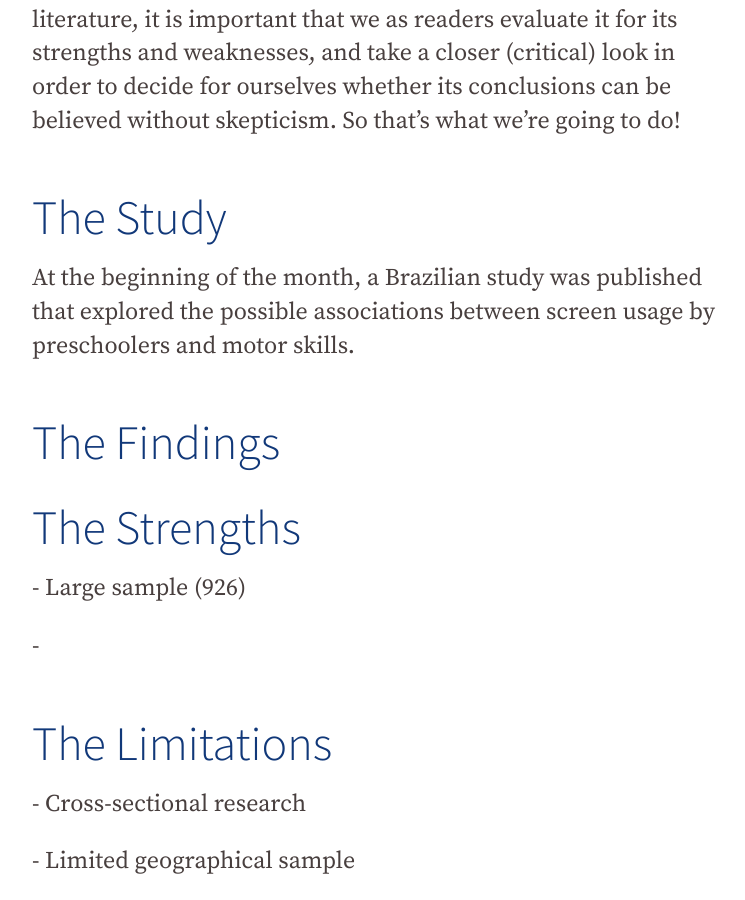
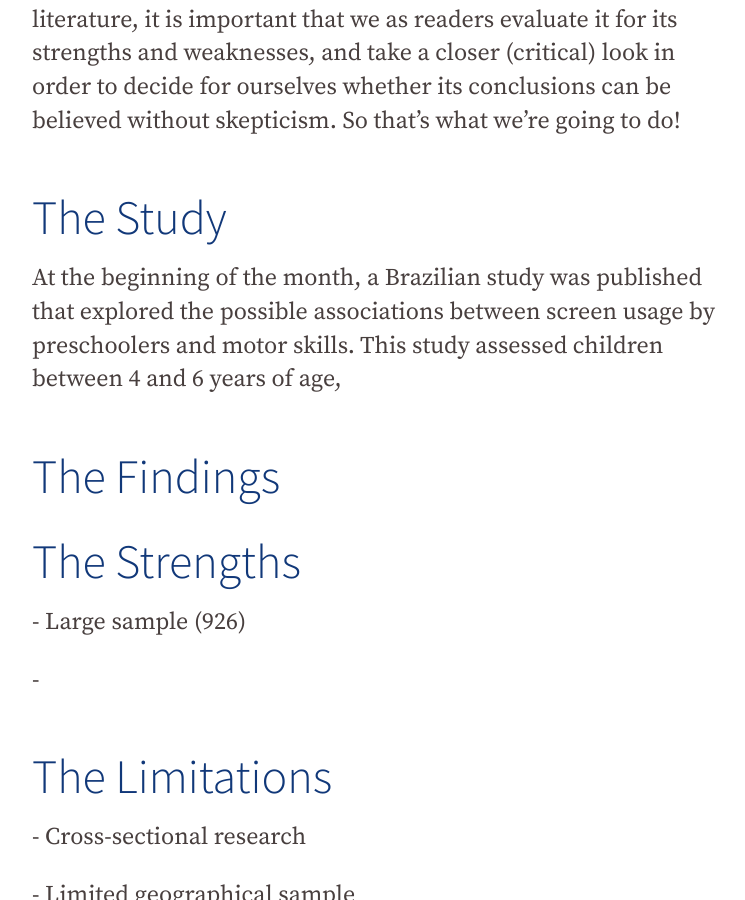
Before and after one commit to famliy-screen-time/familyscreentime.ca, a Jekyll site: the page built from _posts/2020-06-15-st-bp.md, in a window 1280 px wide and 900 px high, scrolled down 387 px. Shown: the whole window, without its empty margins (56-801 px from the left). Built offline with Jekyll 4.4.1, drawn with Linux system fonts in a browser that asks for light colours; nearby versions of some CDN libraries.

Commit message:
Update Blog “2020-06-15-st-bp”

```diff
--- a/_posts/2020-06-15-st-bp.md
+++ b/_posts/2020-06-15-st-bp.md
@@ -10,7 +10,7 @@
 
 # The Study
 
-At the beginning of the month, a Brazilian study was published that explored the possible associations between screen usage by preschoolers and motor skills.
+At the beginning of the month, a Brazilian study was published that explored the possible associations between screen usage by preschoolers and motor skills. This study assessed children between 4 and 6 years of age,
 
 
 
```
